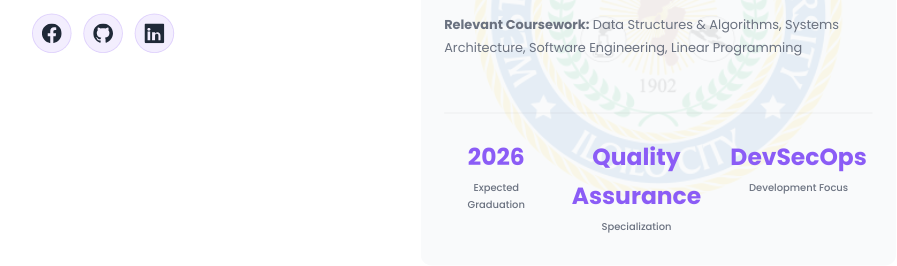
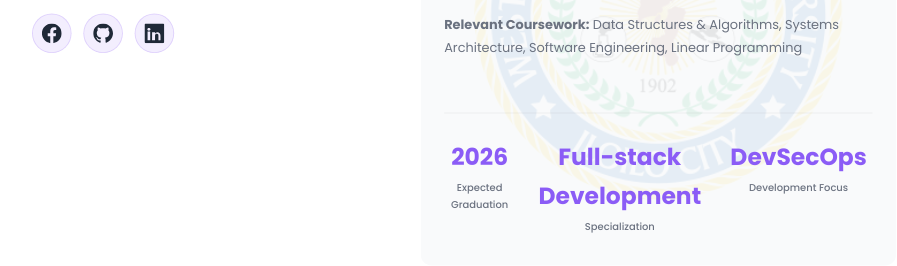
Before and after one commit to Syntax404-coder/Syntax-404, a React (Vite) app: page / in a window 1280 px wide. Shown: the part 1620-1886 px from the top of the page, without its empty margins (176-1073 px from the left). Built offline with nearby package versions, Linux system fonts and the light colour scheme.

Commit message:
feat Desc update

```diff
--- a/src/components/About.jsx
+++ b/src/components/About.jsx
@@ -161,7 +161,7 @@ const About = () => {
                       className="stat-item"
                       ref={(el) => (statItemsRef.current[1] = el)}
                     >
-                      <div className="stat-number">Quality Assurance</div>
+                      <div className="stat-number">Website Development</div>
                       <div className="stat-label">Specialization</div>
                     </div>
                     <div
--- a/src/features/about/About.jsx
+++ b/src/features/about/About.jsx
@@ -161,7 +161,7 @@ const About = () => {
                                             className="stat-item"
                                             ref={(el) => (statItemsRef.current[1] = el)}
                                         >
-                                            <div className="stat-number">Quality Assurance</div>
+                                            <div className="stat-number">Full-stack Development</div>
                                             <div className="stat-label">Specialization</div>
                                         </div>
                                         <div
```
